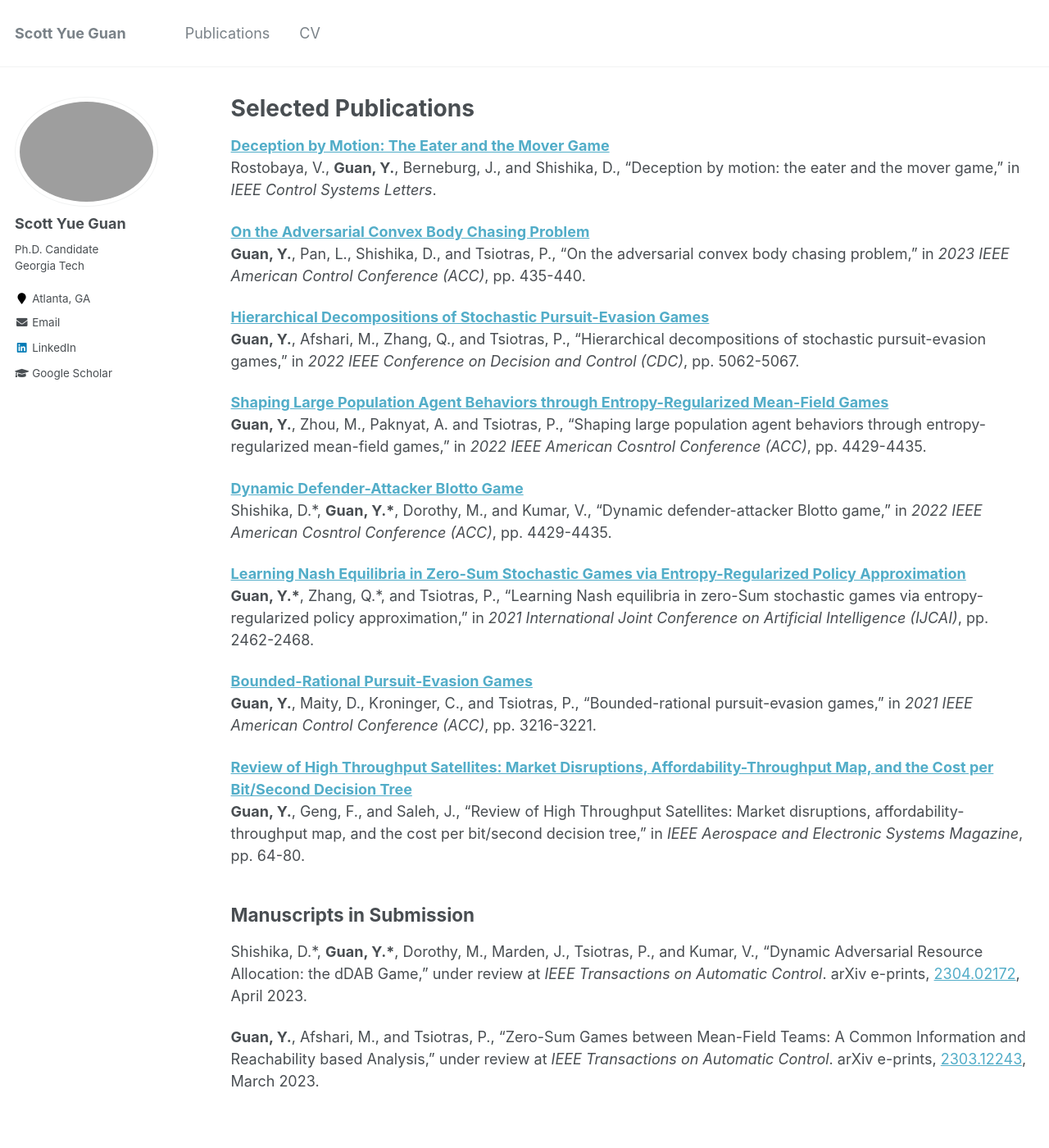
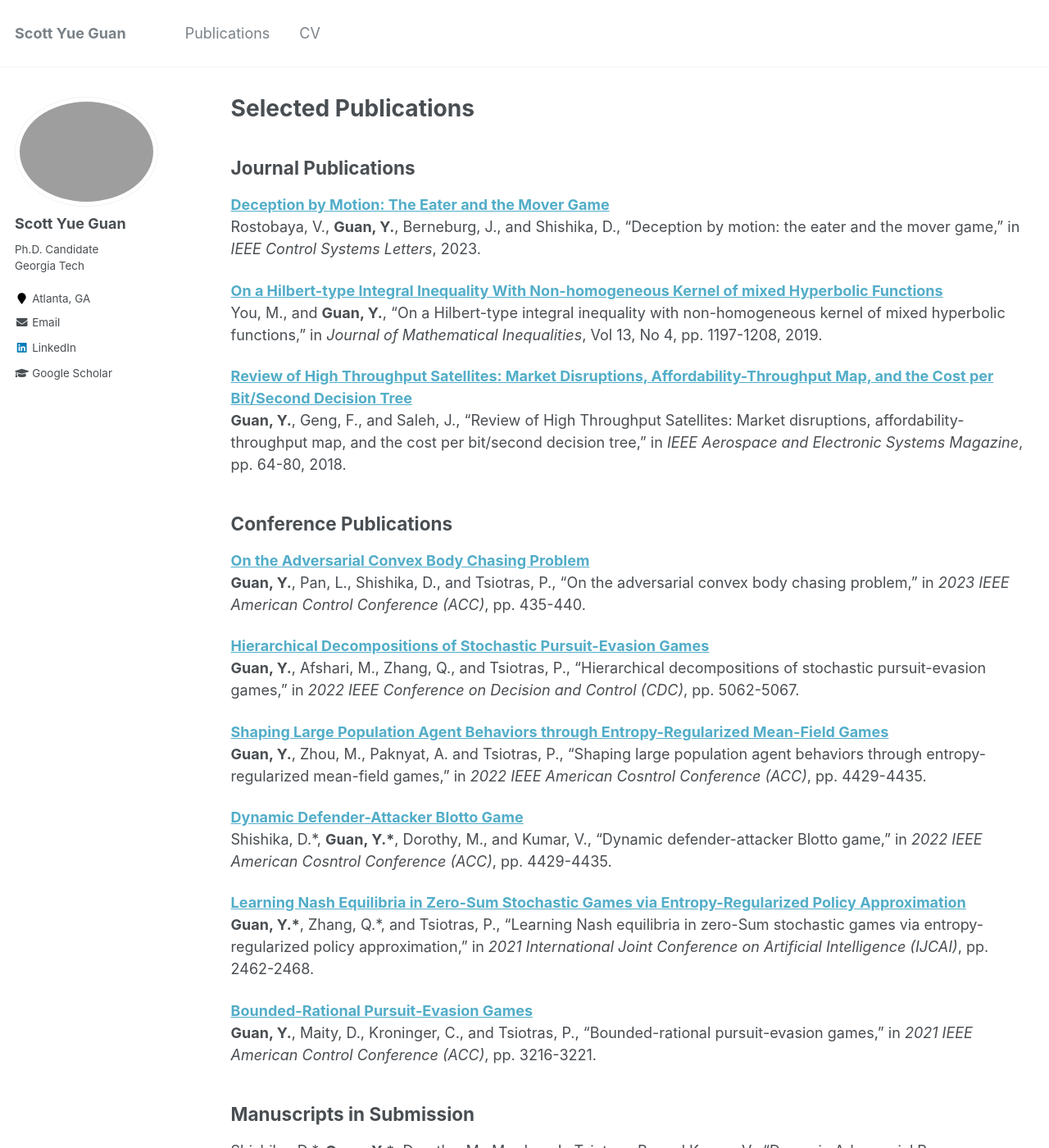
Before and after one commit to scottyueguan/scottyueguan.github.io, a Jekyll site: the page built from _pages/publications.md, in a window 1280 px wide and 1400 px high. Shown: the whole window at 82% size. Built offline with Jekyll 4.4.1, drawn with Linux system fonts in a browser that asks for light colours.

Commit message:
updated publication.md

```diff
--- a/_data/navigation.yml
+++ b/_data/navigation.yml
@@ -16,4 +16,4 @@ main:
   #   url: /posts/
 
   - title: "CV"
-    url: https://drive.google.com/file/d/1Aq3knUXDiCL-rG-HsVT0HRr2KuTNZN6w/view?usp=sharing
+    url: https://scottyueguan.github.io/files/CV_Yue_Guan.pdf
--- a/_pages/publications.md
+++ b/_pages/publications.md
@@ -5,8 +5,20 @@ permalink: /publications/
 author_profile: true
 ---
 
+<h2> Journal Publications </h2>
+
+
+
 <b>[Deception by Motion: The Eater and the Mover Game](https://ieeexplore.ieee.org/abstract/document/10171186)</b><br>
-Rostobaya, V., <b>Guan, Y.</b>, Berneburg, J., and Shishika, D., “Deception by motion: the eater and the mover game,” in <i>IEEE Control Systems Letters</i>.
+Rostobaya, V., <b>Guan, Y.</b>, Berneburg, J., and Shishika, D., “Deception by motion: the eater and the mover game,” in <i>IEEE Control Systems Letters</i>, 2023.
+
+<b>[On a Hilbert-type Integral Inequality With Non-homogeneous Kernel of mixed Hyperbolic Functions](http://files.ele-math.com/articles/jmi-13-85.pdf)</b><br>
+You, M., and <b>Guan, Y.</b>, “On a Hilbert-type integral inequality with non-homogeneous kernel of mixed hyperbolic functions,” in <i>Journal of Mathematical Inequalities</i>, Vol 13, No 4, pp. 1197-1208, 2019.
+
+<b>[Review of High Throughput Satellites: Market Disruptions, Affordability-Throughput Map, and the Cost per Bit/Second Decision Tree](https://ieeexplore.ieee.org/abstract/document/8766193)</b><br>
+<b>Guan, Y.</b>, Geng, F., and Saleh, J., "Review of High Throughput Satellites: Market disruptions, affordability-throughput map, and the cost per bit/second decision tree,” in <i>IEEE Aerospace and Electronic Systems Magazine</i>, pp. 64-80, 2018.
+
+<h2> Conference Publications </h2>
 
 <b>[On the Adversarial Convex Body Chasing Problem](https://ieeexplore.ieee.org/abstract/document/10156405)</b><br>
 <b>Guan, Y.</b>, Pan, L., Shishika, D., and Tsiotras, P., “On the adversarial convex body chasing problem,” in <i>2023 IEEE American Control Conference (ACC)</i>, pp. 435-440.
```
Also changed, not shown: other parts of _pages/publications.md (+3 -5 lines), 3 other files.
